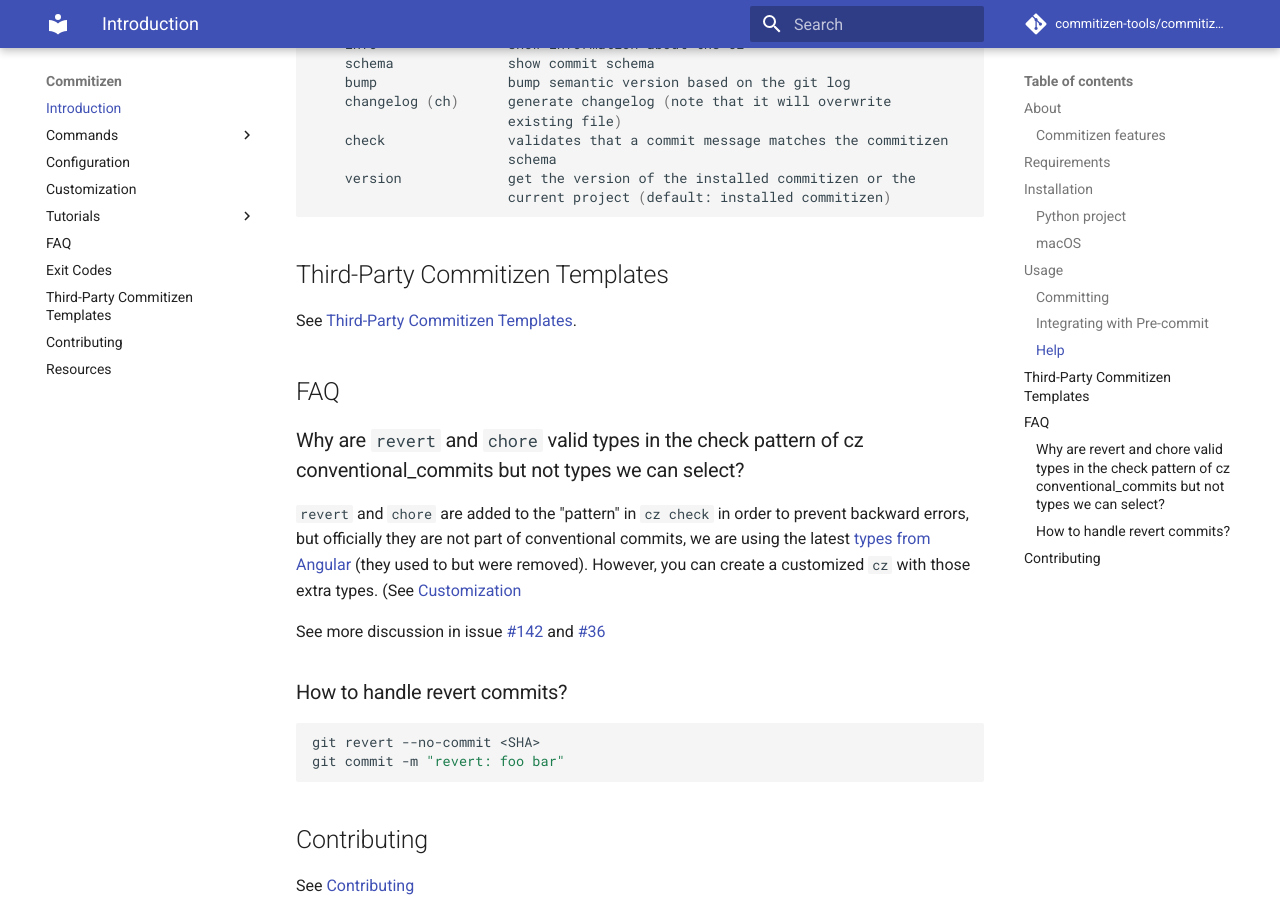
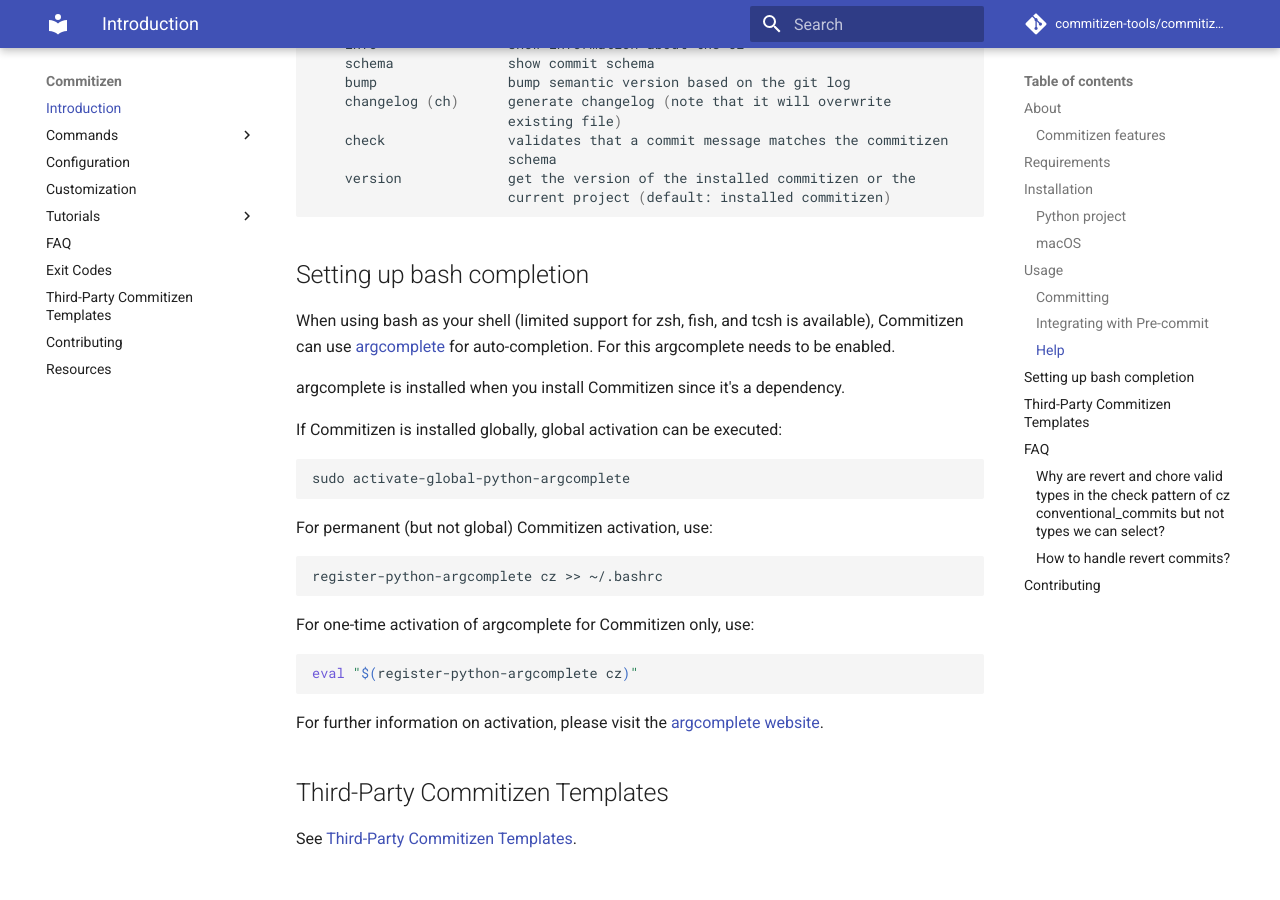
Before and after one commit to commitizen-tools/commitizen, an MkDocs documentation site: the page built from docs/README.md, in a window 1280 px wide and 900 px high, scrolled down 3149 px. Built offline with MkDocs 1.6.1 and Material for MkDocs 9.7.7, drawn with Linux system fonts in a browser that asks for light colours; comment, search, counter and statistics services are not loaded.

Commit message:
docs(docs/README): add the instructions to activate the auto-completion for cz in README.md
137

test(tests/test_cli): add a missing dependency

137

````diff
--- a/docs/README.md
+++ b/docs/README.md
@@ -144,6 +144,32 @@
                         current project (default: installed commitizen)
 ```
 
+## Setting up bash completion
+
+When using bash as your shell (limited support for zsh, fish, and tcsh is available), Commitizen can use [argcomplete](https://kislyuk.github.io/argcomplete/) for auto-completion. For this argcomplete needs to be enabled.
+
+argcomplete is installed when you install Commitizen since it's a dependency.
+
+If Commitizen is installed globally, global activation can be executed:
+
+```bash
+sudo activate-global-python-argcomplete
+```
+
+For permanent (but not global) Commitizen activation, use:
+
+```bash
+register-python-argcomplete cz >> ~/.bashrc
+```
+
+For one-time activation of argcomplete for Commitizen only, use:
+
+```bash
+eval "$(register-python-argcomplete cz)"
+```
+
+For further information on activation, please visit the [argcomplete website](https://kislyuk.github.io/argcomplete/).
+
 ## Third-Party Commitizen Templates
 
 See [Third-Party Commitizen Templates](third-party-commitizen.md).
````
Also changed, not shown: 1 other file.
